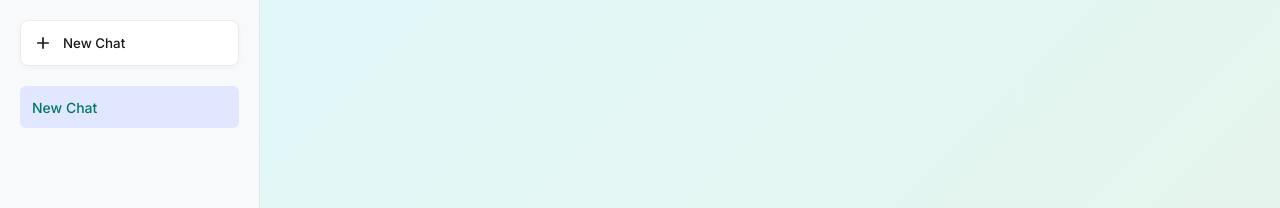
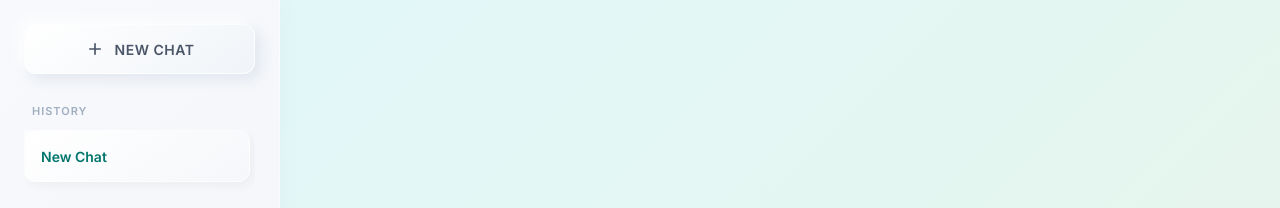
Before and after one commit to Abdulaziz-FS-AI/Course-Advisor, a plain HTML site: page index.html in a window 1280 px wide. Shown: the top 208 px of the page. Drawn offline with nearby package versions, Linux system fonts and the light colour scheme.

Commit message:
Update sidebar to premium glassy metal design

```diff
--- a/index.html
+++ b/index.html
@@ -10,12 +10,13 @@
     <style>
         :root {
             --primary-gradient: linear-gradient(135deg, #e0f7fa 0%, #e8f5e9 100%);
-            --sidebar-bg: #f8f9fa;
-            --sidebar-width: 260px;
+            /* Sidebar Variables */
+            --sidebar-bg: #f7f9fc;
+            --sidebar-width: 280px;
+            --metal-shadow-light: rgba(255, 255, 255, 0.8);
+            --metal-shadow-dark: rgba(209, 217, 230, 0.5);
             --accent-color: #00766c;
-            --text-color: #1a1a1a;
-            --border-color: rgba(0, 0, 0, 0.08);
-            --glass-bg: rgba(255, 255, 255, 0.8);
+            --text-color: #2d3748;
         }
 
         body {
@@ -28,39 +29,67 @@
             overflow: hidden;
         }
 
-        /* Sidebar Styles */
+        /* Sidebar Styles - Glassy Metal */
         .sidebar {
             width: var(--sidebar-width);
             background: var(--sidebar-bg);
-            border-right: 1px solid var(--border-color);
+            /* Subtle texture/gradient for metal feel */
+            background-image: linear-gradient(145deg, #f7f9fc, #f1f3f6);
+            border-right: 1px solid rgba(255, 255, 255, 0.5);
+            box-shadow: 4px 0 24px rgba(0, 0, 0, 0.02);
             display: flex;
             flex-direction: column;
-            padding: 20px;
+            padding: 24px;
             box-sizing: border-box;
             transition: transform 0.3s ease;
             z-index: 10;
         }
 
         .new-chat-btn {
-            background: #fff;
-            border: 1px solid var(--border-color);
-            color: var(--text-color);
-            padding: 12px;
-            border-radius: 8px;
+            background: linear-gradient(145deg, #ffffff, #f0f4f8);
+            border: 1px solid rgba(255, 255, 255, 0.8);
+            color: #4a5568;
+            padding: 14px;
+            border-radius: 12px;
             cursor: pointer;
             font-family: inherit;
-            font-weight: 500;
+            font-weight: 600;
+            font-size: 14px;
             display: flex;
             align-items: center;
+            justify-content: center;
             gap: 10px;
-            transition: all 0.2s;
-            box-shadow: 0 2px 5px rgba(0, 0, 0, 0.03);
-            margin-bottom: 20px;
+            transition: all 0.3s ease;
+            /* Premium Soft Shadow */
+            box-shadow:
+                6px 6px 12px var(--metal-shadow-dark),
+                -6px -6px 12px var(--metal-shadow-light);
+            margin-bottom: 30px;
+            text-transform: uppercase;
+            letter-spacing: 0.5px;
         }
 
         .new-chat-btn:hover {
-            background: #f0f0f0;
-            border-color: #ccc;
+            transform: translateY(-2px);
+            box-shadow:
+                8px 8px 16px var(--metal-shadow-dark),
+                -8px -8px 16px var(--metal-shadow-light);
+            color: var(--accent-color);
+        }
+
+        .new-chat-btn:active {
+            transform: translateY(1px);
+            box-shadow: inset 4px 4px 8px var(--metal-shadow-dark), inset -4px -4px 8px var(--metal-shadow-light);
+        }
+
+        .chat-list-label {
+            font-size: 11px;
+            font-weight: 700;
+            text-transform: uppercase;
+            color: #a0aec0;
+            letter-spacing: 1px;
+            margin-bottom: 12px;
+            padding-left: 8px;
         }
 
         .chat-list {
@@ -68,46 +97,64 @@
             overflow-y: auto;
             display: flex;
             flex-direction: column;
-            gap: 8px;
+            gap: 12px;
+            padding-right: 5px;
+        }
+
+        /* Scrollbar styling for sidebar */
+        .chat-list::-webkit-scrollbar {
+            width: 4px;
+        }
+
+        .chat-list::-webkit-scrollbar-thumb {
+            background: #cbd5e0;
+            border-radius: 4px;
         }
 
         .chat-item {
-            padding: 10px 12px;
-            border-radius: 6px;
+            padding: 12px 16px;
+            border-radius: 12px;
             cursor: pointer;
             font-size: 14px;
-            color: #444;
+            color: #555;
             display: flex;
             justify-content: space-between;
             align-items: center;
-            transition: background 0.2s;
+            transition: all 0.2s;
+            border: 1px solid transparent;
         }
 
         .chat-item:hover {
-            background: #e9ecef;
+            background: #ffffff;
+            box-shadow: 2px 2px 8px rgba(0, 0, 0, 0.03);
+            color: #333;
         }
 
         .chat-item.active {
-            background: #e0e7ff;
-            color: #00766c;
-            font-weight: 500;
+            background: linear-gradient(145deg, #ffffff, #f5f7fa);
+            color: var(--accent-color);
+            font-weight: 600;
+            border: 1px solid rgba(255, 255, 255, 0.6);
+            box-shadow:
+                4px 4px 10px rgba(0, 0, 0, 0.04),
+                -4px -4px 10px rgba(255, 255, 255, 0.8);
         }
 
         .chat-title {
             white-space: nowrap;
             overflow: hidden;
             text-overflow: ellipsis;
-            max-width: 180px;
+            max-width: 170px;
         }
 
         .delete-btn {
             opacity: 0;
-            color: #999;
+            color: #a0aec0;
             background: none;
             border: none;
             cursor: pointer;
-            padding: 4px;
-            border-radius: 4px;
+            padding: 6px;
+            border-radius: 6px;
             display: flex;
             align-items: center;
             transition: all 0.2s;
@@ -118,8 +165,9 @@
         }
 
         .delete-btn:hover {
-            background: #fee2e2;
-            color: #ef4444;
+            background: #fff1f2;
+            color: #e53e3e;
+            box-shadow: 0 2px 5px rgba(229, 62, 62, 0.1);
         }
 
         /* Main Content */
@@ -129,9 +177,7 @@
             flex-direction: column;
             position: relative;
             height: 100vh;
-            /* Ensure full height */
             overflow: hidden;
-            /* Prevent body scroll */
         }
 
         .main-container {
@@ -147,9 +193,7 @@
             box-sizing: border-box;
             transition: all 0.5s ease;
             height: 100%;
-            /* Fill container */
             overflow: hidden;
-            /* Manage inner scroll */
         }
 
         .main-container.chat-active {
@@ -157,13 +201,12 @@
             padding-top: 40px;
         }
 
-        /* Header */
+        /* Header logic remains same */
         .header-section {
             text-align: center;
             margin-bottom: 40px;
             transition: all 0.5s ease;
             flex-shrink: 0;
-            /* Prevent shrinking */
         }
 
         .main-container.chat-active .header-section {
@@ -188,21 +231,18 @@
             color: #333;
         }
 
-        /* Messages Area */
+        /* Messages */
         .messages-area {
             width: 100%;
             flex: 1;
             overflow-y: auto;
-            /* Enable Scroll */
             display: none;
             flex-direction: column;
             gap: 20px;
             padding: 20px 10px;
-            /* Add padding for scrollbar space */
             margin-bottom: 20px;
             scrollbar-width: thin;
             min-height: 0;
-            /* Critical for Flexbox scroll */
         }
 
         .main-container.chat-active .messages-area {
@@ -217,7 +257,6 @@
             line-height: 1.6;
             animation: fadeIn 0.3s ease;
             word-wrap: break-word;
-            /* Prevent overflow */
         }
 
         .user-msg {
@@ -236,6 +275,7 @@
             border-bottom-left-radius: 4px;
         }
 
+        /* Suggestions */
         .suggestions-label {
             font-size: 14px;
             font-weight: 600;
@@ -285,13 +325,13 @@
             border-color: rgba(0, 118, 108, 0.3);
         }
 
+        /* Input */
         .input-container {
             width: 100%;
             max-width: 800px;
             position: relative;
             margin-bottom: 20px;
             flex-shrink: 0;
-            /* Prevent shrinking */
         }
 
         .input-box {
@@ -335,7 +375,6 @@
             height: 24px;
             fill: currentColor;
             transform: rotate(0deg);
-            /* Fixed Rotation */
             margin-bottom: 2px;
         }
 
@@ -348,6 +387,7 @@
             text-align: center;
         }
 
+        /* Markdown */
         table {
             border-collapse: collapse;
             width: 100%;
@@ -425,8 +465,9 @@
             </svg>
             New Chat
         </button>
+        <div class="chat-list-label">History</div>
         <div class="chat-list" id="chatList">
-            <!-- Chat items inserted here -->
+            <!-- Chat items -->
         </div>
     </div>
 
@@ -477,7 +518,6 @@
     </div>
 
     <script>
-        // ... (Script remains the same as before, preserving sidebar logic)
         const form = document.getElementById('chat-form');
         const input = document.getElementById('user-input');
         const messages = document.getElementById('messages');
@@ -485,14 +525,18 @@
         const mainContainer = document.getElementById('mainContainer');
         const chatList = document.getElementById('chatList');
 
+        // Chat State
         let currentChatId = null;
         let chats = JSON.parse(localStorage.getItem('chats') || '{}');
 
+        // Initialize
         function init() {
             renderChatList();
+            // Start new chat by default if no chats
             if (Object.keys(chats).length === 0) {
                 startNewChat();
             } else {
+                // Determine most recent chat
                 const recentId = Object.keys(chats).sort((a, b) => chats[b].timestamp - chats[a].timestamp)[0];
                 loadChat(recentId);
             }
@@ -517,6 +561,7 @@
             currentChatId = id;
             clearMessages();
 
+            // Re-render messages
             const chatMessages = chats[id].messages;
             if (chatMessages.length > 0) {
                 mainContainer.classList.add('chat-active');
@@ -552,6 +597,7 @@
 
         function renderChatList() {
             chatList.innerHTML = '';
+            // Sort by new
             const sortedIds = Object.keys(chats).sort((a, b) => chats[b].timestamp - chats[a].timestamp);
 
             sortedIds.forEach(id => {
@@ -589,14 +635,17 @@
             const query = input.value.trim();
             if (!query) return;
 
+            // First message? Update title
             if (chats[currentChatId].messages.length === 0) {
                 chats[currentChatId].title = query.substring(0, 30) + (query.length > 30 ? '...' : '');
                 saveChats();
                 renderChatList();
             }
 
+            // UI Transition
             mainContainer.classList.add('chat-active');
 
+            // Add user message
             addMessage(query, 'user-msg');
             chats[currentChatId].messages.push({ role: 'user', content: query, isHtml: false });
             saveChats();
@@ -606,6 +655,7 @@
             typing.style.display = 'block';
 
             try {
+                // Get history for context
                 const history = chats[currentChatId].messages.map(m => ({
                     role: m.role,
                     content: m.content
@@ -620,6 +670,7 @@
                 const data = await response.json();
                 const botResponse = marked.parse(data.response);
 
+                // Add bot message
                 addMessage(botResponse, 'bot-msg', true);
                 chats[currentChatId].messages.push({ role: 'assistant', content: botResponse, isHtml: true });
                 saveChats();
@@ -642,11 +693,13 @@
                 div.textContent = text;
             }
             messages.appendChild(div);
+            // Smooth scroll to bottom
             setTimeout(() => {
                 messages.scrollTop = messages.scrollHeight;
             }, 10);
         }
 
+        // Start
         init();
     </script>
 </body>
```
